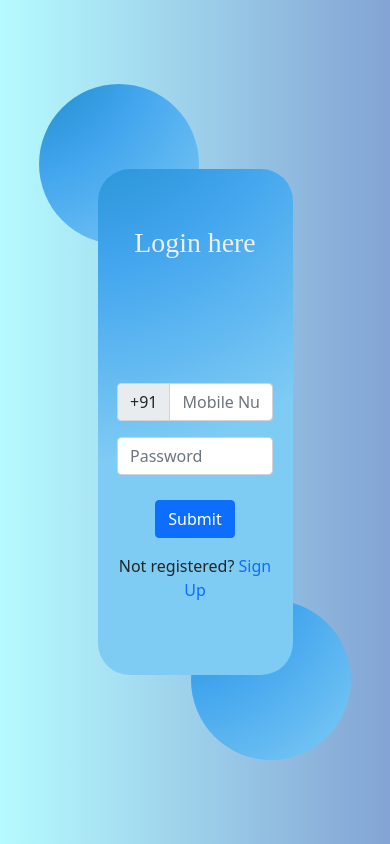
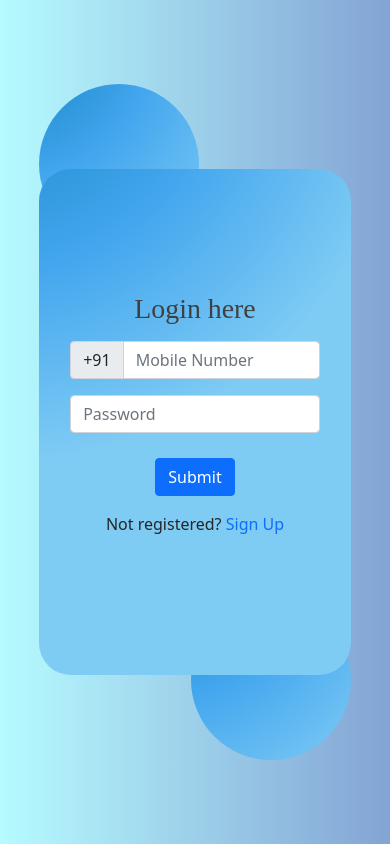
Before and after one commit to shuklasp10/shuklasp10.github.io, a plain HTML site: page index.html in a window 390 px wide. Drawn offline with nearby package versions, Linux system fonts and the light colour scheme.

Commit message:
add media query

```diff
--- a/index.css
+++ b/index.css
@@ -50,7 +50,7 @@ main{
 }
 h1{
     font-family: 'Arial Rounded MT';
-    color: rgb(241, 239, 236);
+    color: rgb(65, 63, 63);
 
 }
 .butt{
@@ -62,3 +62,18 @@ h1{
 p{
     color: rgb(37, 37, 37);
 }
+@media (max-width: 800px){
+    .login{
+        height: 60vh;
+        width: 80%;
+        background-image: radial-gradient( circle 465px at -15.1% -25%,  rgba(17,130,193,1) 0%, rgba(67,166,238,1) 49%, rgba(126,203,244,1) 90.2% );
+        border-radius: 2rem;
+        z-index: 2;
+        backdrop-filter: blur(2rem);
+        display: flex;
+        align-items: center;
+        justify-content: center;
+        flex-wrap: wrap;
+
+    }
+}
--- a/index.html
+++ b/index.html
@@ -19,8 +19,9 @@
     <body>
         <main>
             <section class="login">
-                <h1>Login here</h1>
+
                 <form action="#" class="formlay">
+                    <h1 class="text-center mb-3">Login here</h1>
                     <div class="input-group mb-3">
                         <span class="input-group-text" id="basic-addon1">+91</span>
                         <input type="text" class="form-control" placeholder="Mobile Number"
```
